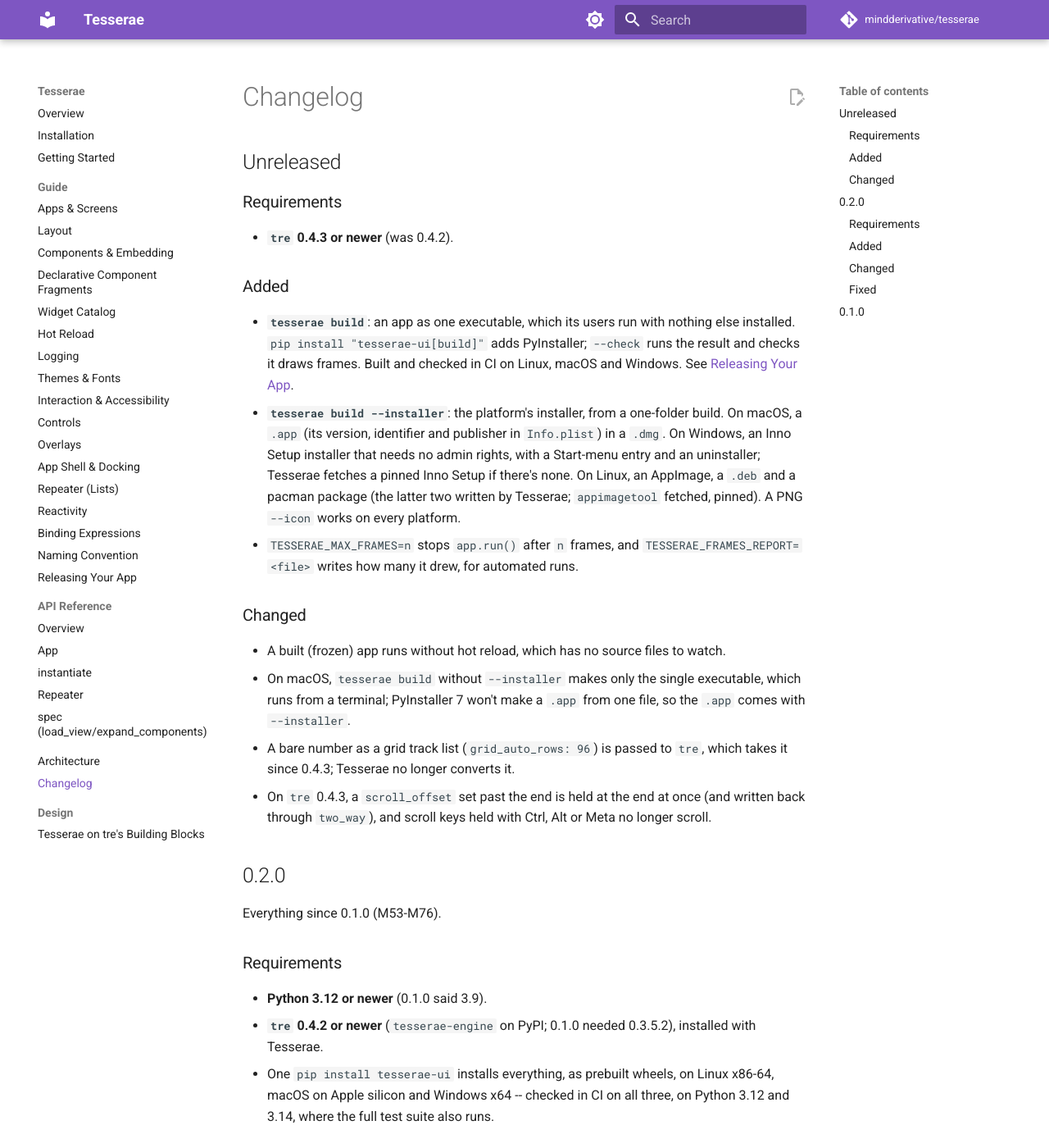
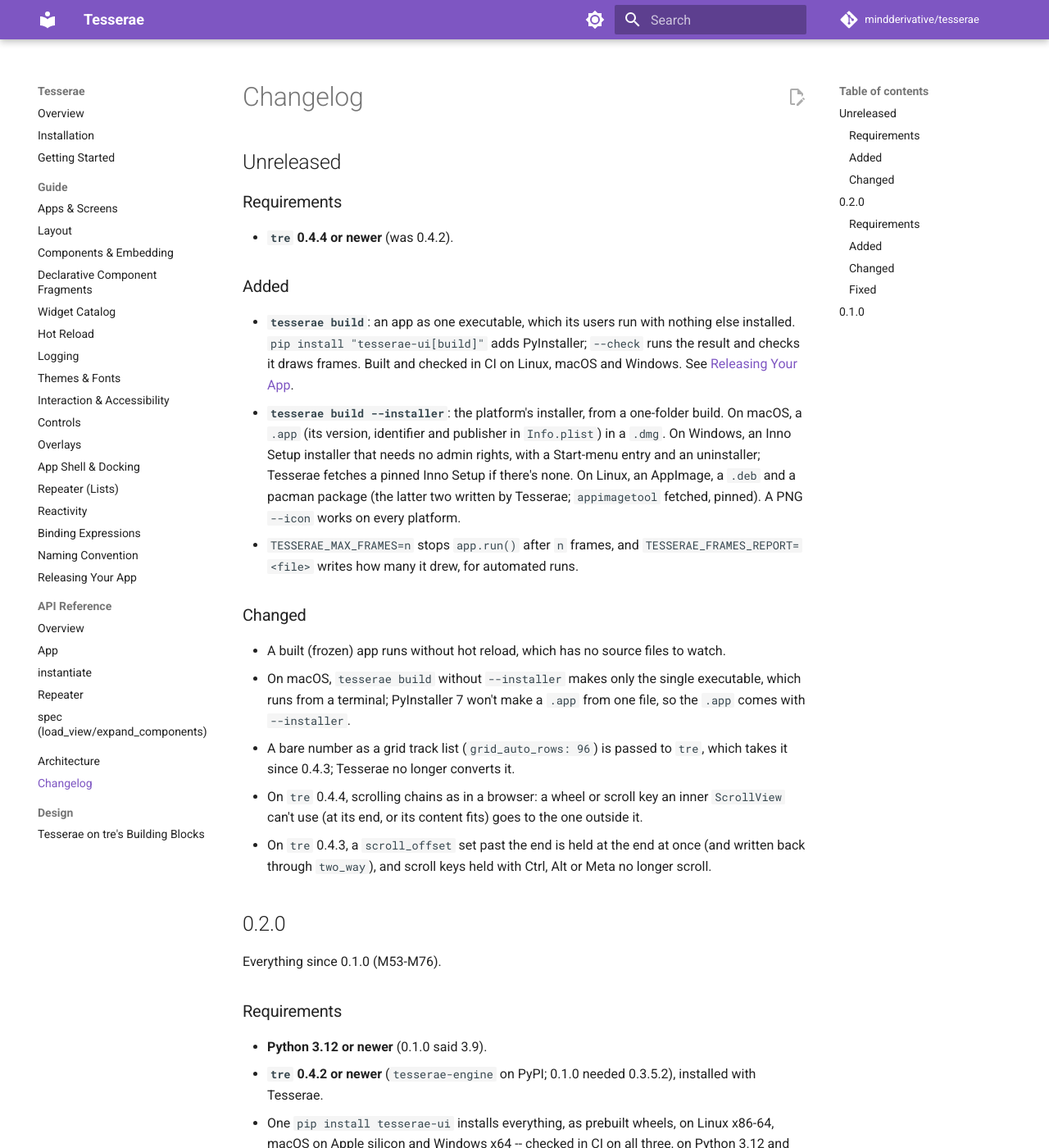
Before and after one commit to mindderivative/tesserae, an MkDocs documentation site: the page built from docs/changelog.md, in a window 1280 px wide and 1400 px high. Shown: the whole window at 82% size. Built offline with MkDocs 1.6.1 and Material for MkDocs 9.7.7, drawn with Linux system fonts in a browser that asks for light colours; comment, search, counter and statistics services are not loaded.

Commit message:
M80: tre 0.4.4
tre 0.4.4 chains scrolling as a browser does, for the wheel and keys.
The floor is >=0.4.4, and CI and release check out v0.4.4. The one test
pinning 0.4.3's behaviour flipped, as expected, and a key test is
added. Nothing else broke. 2659 passed.

Co-Authored-By: Claude Opus 5.5 <noreply@anthropic.com>

```diff
--- a/docs/changelog.md
+++ b/docs/changelog.md
@@ -4,7 +4,7 @@
 
 ### Requirements
 
-- **`tre` 0.4.3 or newer** (was 0.4.2).
+- **`tre` 0.4.4 or newer** (was 0.4.2).
 
 ### Added
 
@@ -34,6 +34,9 @@
   from one file, so the `.app` comes with `--installer`.
 - A bare number as a grid track list (`grid_auto_rows: 96`) is passed to
   `tre`, which takes it since 0.4.3; Tesserae no longer converts it.
+- On `tre` 0.4.4, scrolling chains as in a browser: a wheel or scroll key
+  an inner `ScrollView` can't use (at its end, or its content fits) goes
+  to the one outside it.
 - On `tre` 0.4.3, a `scroll_offset` set past the end is held at the end at
   once (and written back through `two_way`), and scroll keys held with
   Ctrl, Alt or Meta no longer scroll.
--- a/pyproject.toml
+++ b/pyproject.toml
@@ -27,7 +27,7 @@ classifiers = [
 ]
 
 dependencies = [
-    "tesserae-engine>=0.4.3",  # tre, on PyPI (still `import tre`); PyPI's own `tre` is an unrelated regex library
+    "tesserae-engine>=0.4.4",  # tre, on PyPI (still `import tre`); PyPI's own `tre` is an unrelated regex library
     "pyyaml>=6.0",
     "Pillow>=10.0",
     "watchfiles>=1.0",
```
Also changed, not shown: BUILD_TRACKER.md (+13 -2 lines), LOG.md (+14 -0 lines), README.md (+1 -1 lines), docs/guide/layout.md (+4 -0 lines), docs/installation.md (+2 -2 lines), 3 other files.
